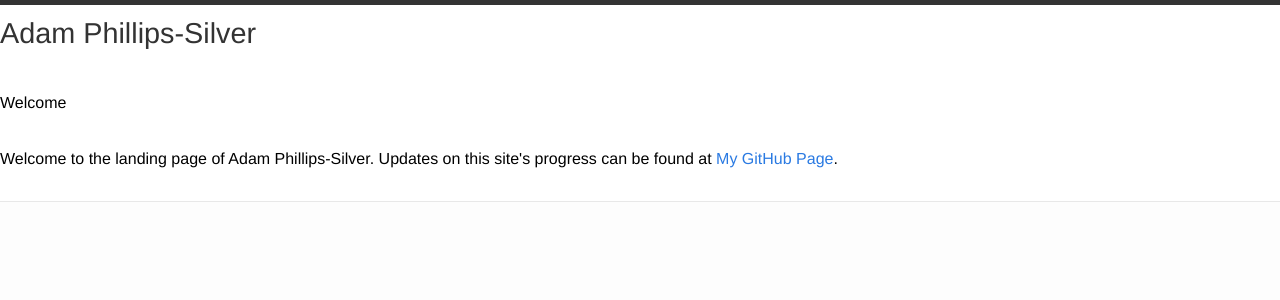
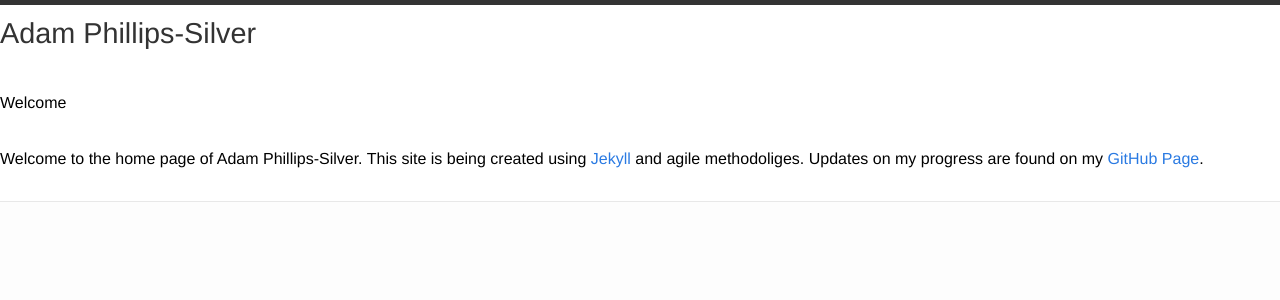
Before and after one commit to Adam-PS/adamphillipssilver, a Jekyll site: the page built from index.html, in a window 1280 px wide. Shown: the top 300 px of the page. Built offline with Jekyll 4.4.1, drawn with Linux system fonts in a browser that asks for light colours.

Commit message:
updating welcome text on index.html to reflect correct github URL and add Jekyll reference

```diff
--- a/index.html
+++ b/index.html
@@ -6,6 +6,6 @@ layout: default
 
   <h1>Welcome</h1>
 
-  <P>Welcome to the landing page of Adam Phillips-Silver.  Updates on this site's progress can be found at <a href="https://github.com/Adam-PS/adamphillipssilver.github.io">My GitHub Page</a>.</P>
+  <P>Welcome to the home page of Adam Phillips-Silver.  This site is being created using <a href= "http://jekyllrb.com">Jekyll</a> and agile methodoliges. Updates on my progress are found on my <a href="https://github.com/Adam-PS/adamphillipssilver.github.io">GitHub Page</a>.</P>
 
 </div>
```
